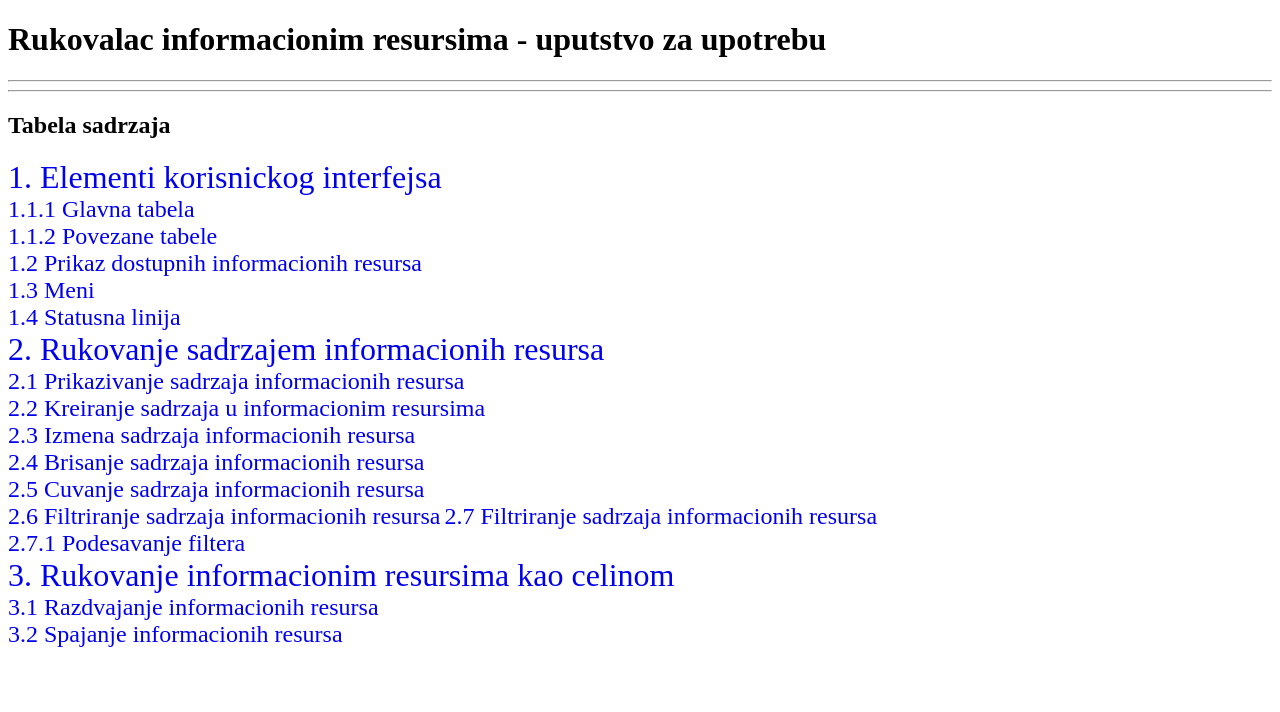
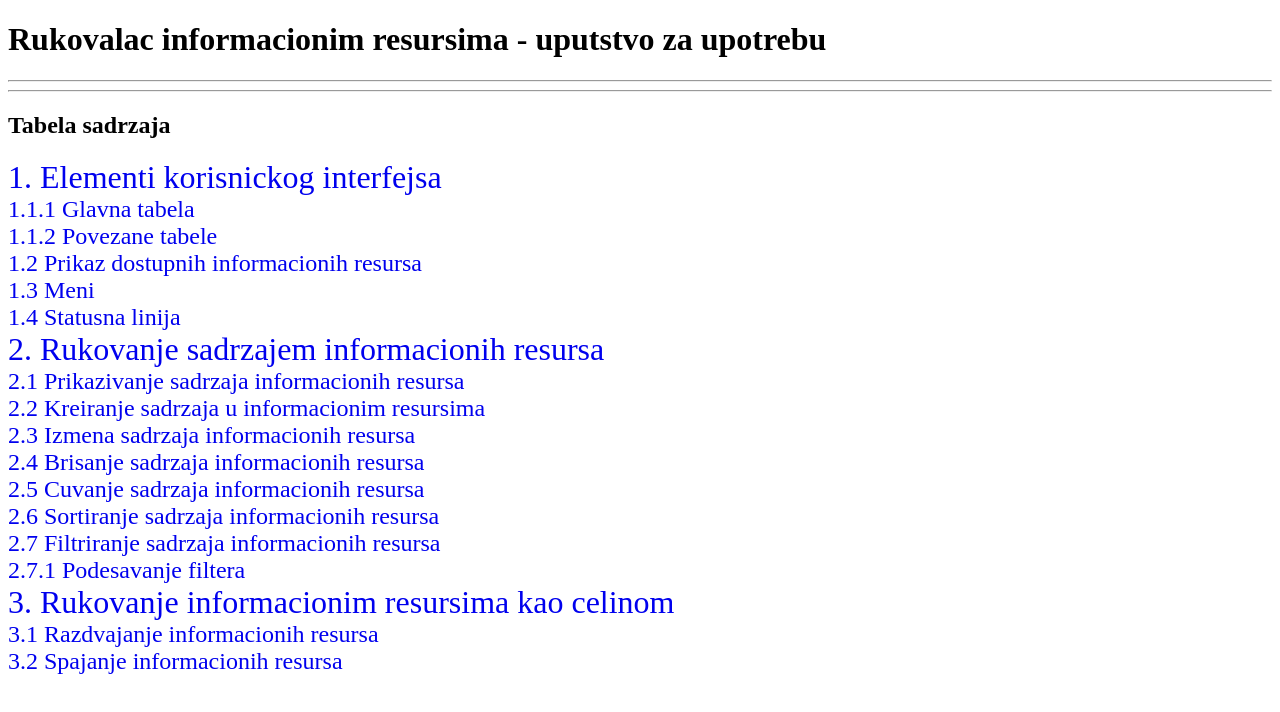
Before and after one commit to bojanzdelar/Rukovalac-informacionim-resursima, a plain HTML site: page docs/index.html in a window 1280 px wide. Drawn offline with Linux system fonts and the light colour scheme.

Commit message:
Izmena uputstva za upotrebu

```diff
--- a/docs/index.html
+++ b/docs/index.html
@@ -27,7 +27,7 @@
         <a href="rukovanje-sadrzajem.html#update">2.3 Izmena sadrzaja informacionih resursa</a><br>
         <a href="rukovanje-sadrzajem.html#delete">2.4 Brisanje sadrzaja informacionih resursa</a><br>
         <a href="rukovanje-sadrzajem.html#save">2.5 Cuvanje sadrzaja informacionih resursa</a><br>
-        <a href="rukovanje-sadrzajem.html#sort">2.6 Filtriranje sadrzaja informacionih resursa</a>
+        <a href="rukovanje-sadrzajem.html#sort">2.6 Sortiranje sadrzaja informacionih resursa</a><br>
         <a href="rukovanje-sadrzajem.html#filter">2.7 Filtriranje sadrzaja informacionih resursa</a><br>
         <a href="rukovanje-sadrzajem.html#filterSettings">2.7.1 Podesavanje filtera</a><br>
 
```
